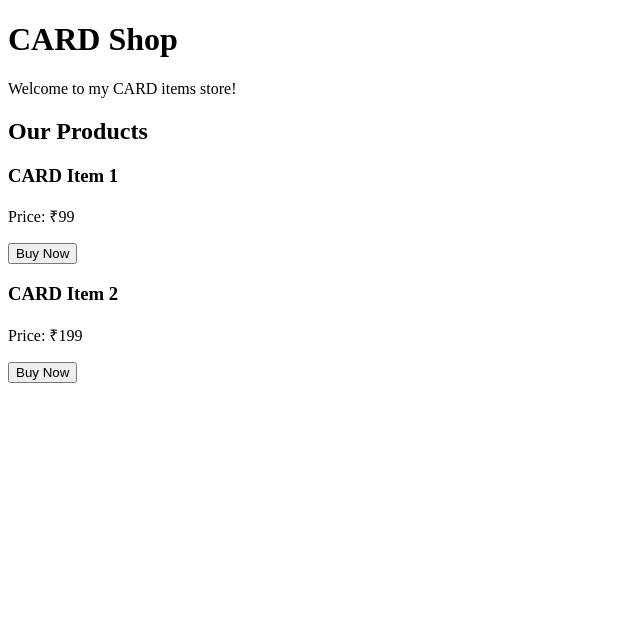
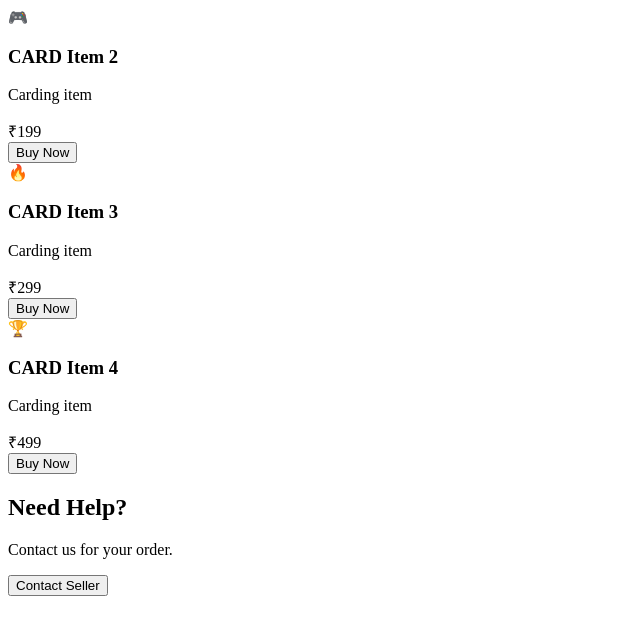
Before and after one commit to boysviral944-ai/Card-show, a plain HTML site: page index.html in a window 1280 px wide. Shown: the whole page, without its empty margins (0-640 px from the left). Drawn offline with Linux system fonts and the light colour scheme.

Commit message:
Update index.html

```diff
--- a/index.html
+++ b/index.html
@@ -1,27 +1,72 @@
-<!DOCTYPE html>
-<html lang="en">
-<head>
-  <meta charset="UTF-8">
-  <meta name="viewport" content="width=device-width, initial-scale=1.0">
-  <title>CARD Shop</title>
-</head>
+<div class="product" data-name="CARD Item 2" data-price="199">
+      <div class="product-image">🎮</div>
+      <h3>CARD Item 2</h3>
+      <p>Carding item</p>
+      <div class="price-tag">₹199</div>
+      <button class="buy" onclick="buyProduct('CARD Item 2')">
+        Buy Now
+      </button>
+    </div>
 
-<body>
-  <h1>CARD Shop</h1>
-  <p>Welcome to my CARD items store!</p>
+    <div class="product" data-name="CARD Item 3" data-price="299">
+      <div class="product-image">🔥</div>
+      <h3>CARD Item 3</h3>
+      <p>Carding item</p>
+      <div class="price-tag">₹299</div>
+      <button class="buy" onclick="buyProduct('CARD Item 3')">
+        Buy Now
+      </button>
+    </div>
 
-  <h2>Our Products</h2>
+    <div class="product" data-name="CARD Item 4" data-price="499">
+      <div class="product-image">🏆</div>
+      <h3>CARD Item 4</h3>
+      <p>Carding item</p>
+      <div class="price-tag">₹499</div>
+      <button class="buy" onclick="buyProduct('CARD Item 4')">
+        Buy Now
+      </button>
+    </div>
 
-  <div>
-    <h3>CARD Item 1</h3>
-    <p>Price: ₹99</p>
-    <button>Buy Now</button>
+  </section>
+
+  <div class="contact">
+
+    <h2>Need Help?</h2>
+    <p>Contact us for your order.</p>
+    <button onclick="contact()">Contact Seller</button>
   </div>
 
-  <div>
-    <h3>CARD Item 2</h3>
-    <p>Price: ₹199</p>
-    <button>Buy Now</button>
-  </div>
+  <script>
+    function searchProducts() {
+      let search = document
+        .getElementById("search")
+        .value
+        .toLowerCase();
+
+      let products = document.querySelectorAll(".product");
+
+      products.forEach(function(product) {
+        let name = product
+          .getAttribute("data-name")
+          .toLowerCase();
+
+        if (name.includes(search)) {
+          product.style.display = "block";
+        } else {
+          product.style.display = "none";
+        }
+      });
+    }
+
+    function buyProduct(name) {
+      alert("You selected: " + name);
+    }
+
+    function contact() {
+      alert("Seller contact will be added here.");
+    }
+  </script>
+
 </body>
 </html>
```
